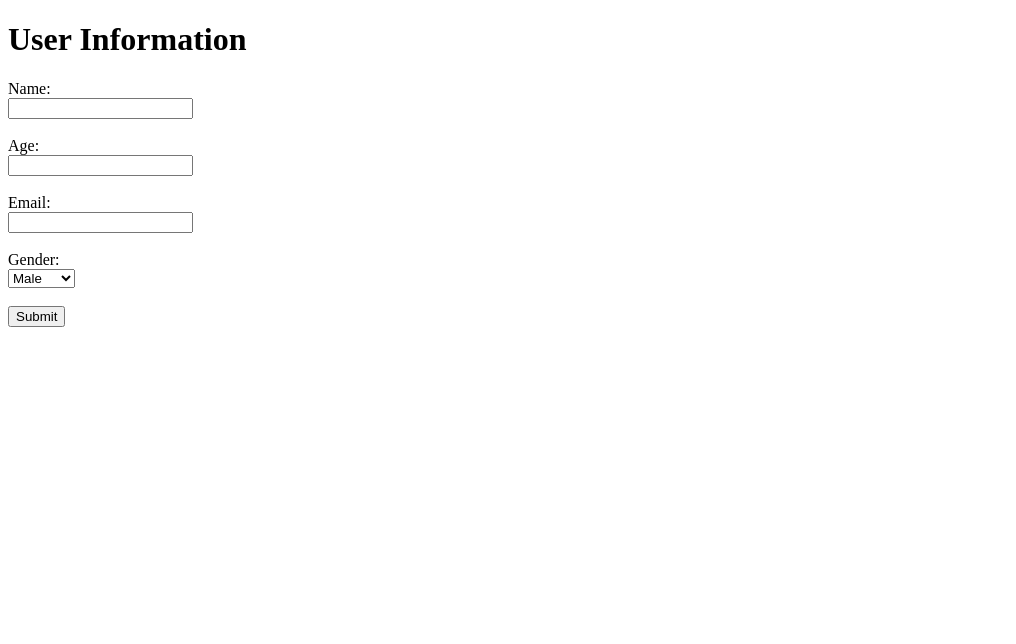
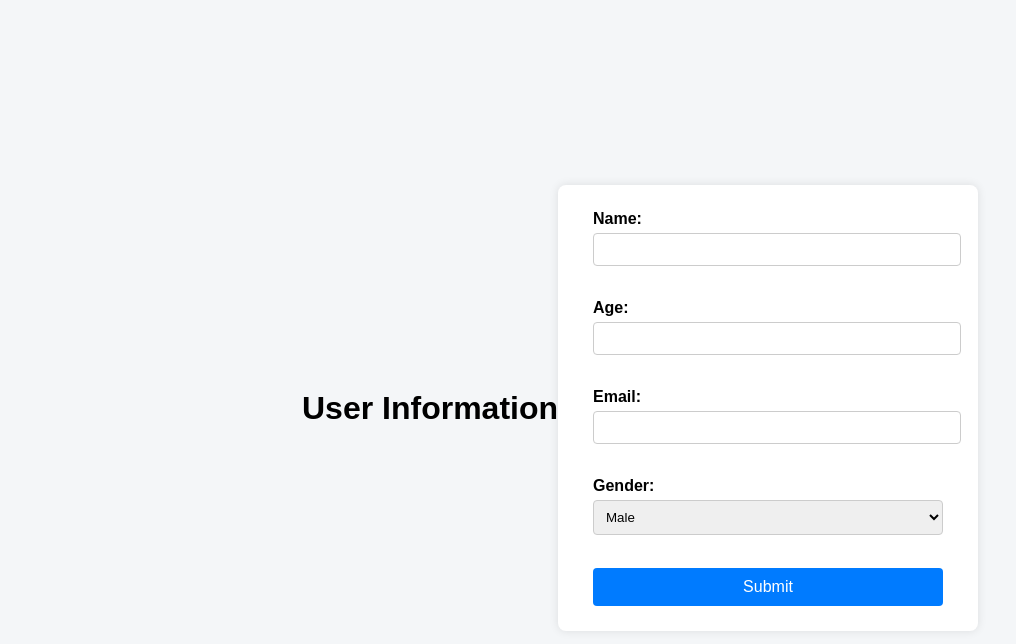
Before and after one commit to Darshan560/UserMGMT, a website: page public/index.html in a window 1280 px wide. Shown: the whole page, without its empty margins (0-1016 px from the left). Drawn offline with Linux system fonts and the light colour scheme.

Commit message:
Added css for adding user file

```diff
--- a/public/index.html
+++ b/public/index.html
@@ -4,6 +4,59 @@
     <meta charset="UTF-8">
     <meta name="viewport" content="width=device-width, initial-scale=1.0">
     <title>User Info Form</title>
+
+    <!-- Internal CSS -->
+    <style>
+        body {
+            font-family: Arial, sans-serif;
+            background-color: #f4f6f8;
+            display: flex;
+            justify-content: center;
+            align-items: center;
+            height: 100vh;
+        }
+
+        form {
+            background-color: #ffffff;
+            padding: 25px 35px;
+            border-radius: 8px;
+            box-shadow: 0 0 10px rgba(0, 0, 0, 0.1);
+            width: 350px;
+        }
+
+        h1 {
+            text-align: center;
+            margin-bottom: 20px;
+        }
+
+        label {
+            font-weight: bold;
+        }
+
+        input, select {
+            width: 100%;
+            padding: 8px;
+            margin-top: 5px;
+            margin-bottom: 15px;
+            border-radius: 4px;
+            border: 1px solid #ccc;
+        }
+
+        button {
+            width: 100%;
+            padding: 10px;
+            background-color: #007bff;
+            color: white;
+            font-size: 16px;
+            border: none;
+            border-radius: 4px;
+            cursor: pointer;
+        }
+
+        button:hover {
+            background-color: #0056b3;
+        }
+    </style>
 </head>
 <body>
 
```
Also changed, not shown: 1 other file.
